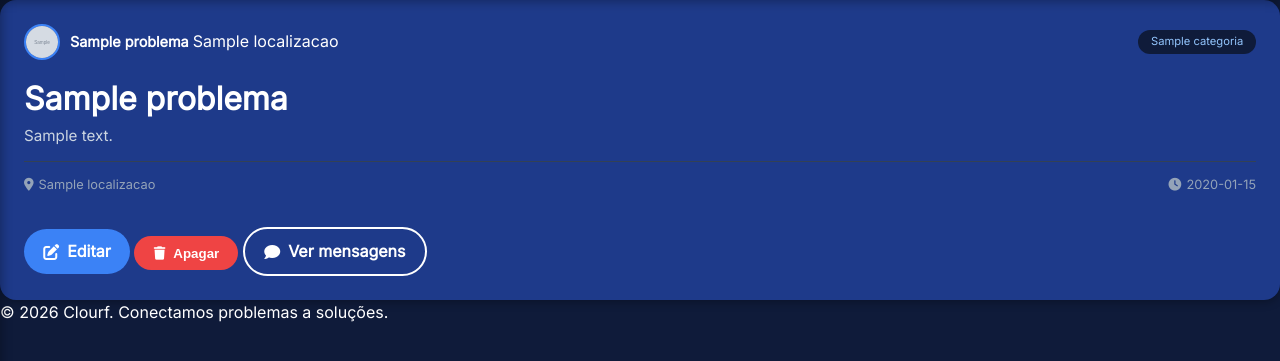
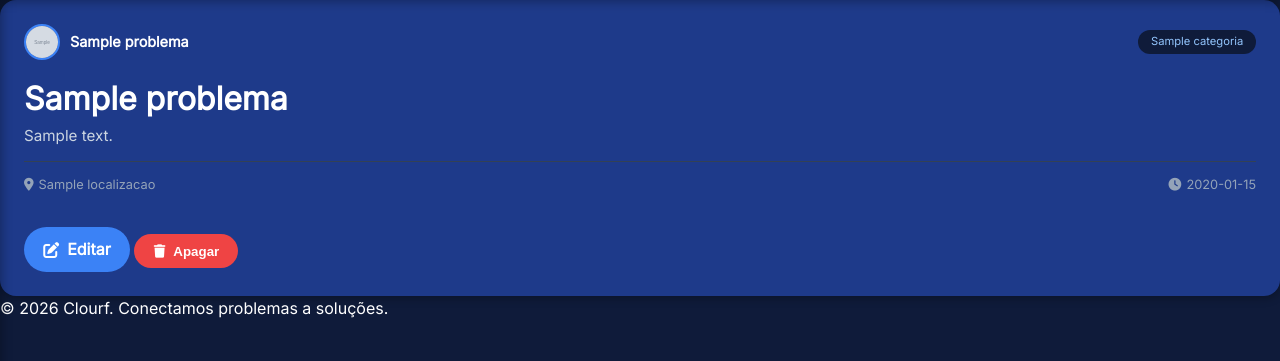
Before and after one commit to Desquek/Clourf-, a Flask app: page /problema/1 in a window 1280 px wide. Shown: the part 77-438 px from the top of the page. Run offline with Flask 2, Linux system fonts and the light colour scheme; the visitor is signed in with stand-in values (Sample User, id 1); grey boxes marked "Sample" are stand-in pictures; a database or web service that is not in the repository returns one stand-in record (values such as "Sample title"); some libraries are stand-ins or nearby versions.

Commit message:
Atualizar o problema.html

```diff
--- a/templates/problema.html
+++ b/templates/problema.html
@@ -13,7 +13,6 @@
                     <a href="{{ url_for('profile.perfil_publico', user_id=problema.autor_id) }}" class="autor-nome">
                         {{ problema.autor_nome }}
                     </a>
-                    <span class="autor-localizacao">{{ problema.localizacao or '' }}</span>
                 </div>
             </div>
             <span class="categoria-badge">{{ problema.categoria }}</span>
@@ -35,15 +34,12 @@
             <div class="problema-actions" style="margin-top: 2rem;">
                 {% if ja_proposto %}
                     <div class="alert alert-success">
-                        <i class="fas fa-check-circle"></i> Já enviou uma proposta para este problema. Aguarde resposta do autor.
+                        <i class="fas fa-check-circle"></i> Já enviou uma proposta para este problema.
                     </div>
                 {% else %}
                     <button onclick="abrirModalProposta()" class="btn-primary">
                         <i class="fas fa-paper-plane"></i> Enviar Proposta
                     </button>
-                    <a href="{{ url_for('messages.conversa', outro_id=problema.autor_id) }}" class="btn-secondary">
-                        <i class="fas fa-comment"></i> Mensagem
-                    </a>
                 {% endif %}
             </div>
         {% endif %}
@@ -59,15 +55,12 @@
                         <i class="fas fa-trash"></i> Apagar
                     </button>
                 </form>
-                <a href="{{ url_for('messages.conversa', outro_id=problema.autor_id) }}" class="btn-secondary">
-                    <i class="fas fa-comment"></i> Ver mensagens
-                </a>
             </div>
         {% endif %}
 
         <!-- ===== MENSAGEM PARA QUEM NÃO ESTÁ LOGADO ===== -->
         {% if not session.user_id %}
-            <div class="problema-actions" style="margin-top: 2rem; text-align: center; color: var(--cinza-claro);">
+            <div style="margin-top: 2rem; text-align: center; color: var(--cinza-claro);">
                 <p><i class="fas fa-lock"></i> Faça <a href="{{ url_for('auth.login') }}" style="color: var(--azul-muito-claro);">login</a> para enviar uma proposta.</p>
             </div>
         {% endif %}
@@ -81,7 +74,7 @@
             <h2 style="color: var(--branco);"><i class="fas fa-paper-plane"></i> Enviar Proposta</h2>
             <button onclick="fecharModalProposta()" style="background: none; border: none; color: var(--branco); font-size: 1.5rem; cursor: pointer;">&times;</button>
         </div>
-        <p style="color: var(--cinza-claro); margin-bottom: 1rem;">Descreva como pode ajudar a resolver o problema "{{ problema.titulo }}".</p>
+        <p style="color: var(--cinza-claro); margin-bottom: 1rem;">Descreva como pode ajudar a resolver o problema.</p>
         <form method="POST" action="{{ url_for('messages.enviar_proposta', problema_id=problema.id) }}">
             <div class="form-group">
                 <textarea name="conteudo" rows="4" placeholder="Descreva a sua proposta..." required style="width: 100%; padding: 0.8rem; border-radius: var(--radius-sm); border: 1px solid var(--cinza-escuro); background: var(--azul-escuro); color: var(--branco);"></textarea>
@@ -103,7 +96,6 @@ function fecharModalProposta() {
     document.getElementById('modalProposta').style.display = 'none';
 }
 
-// Fechar modal ao clicar fora
 document.getElementById('modalProposta').addEventListener('click', function(e) {
     if (e.target === this) {
         fecharModalProposta();
```
